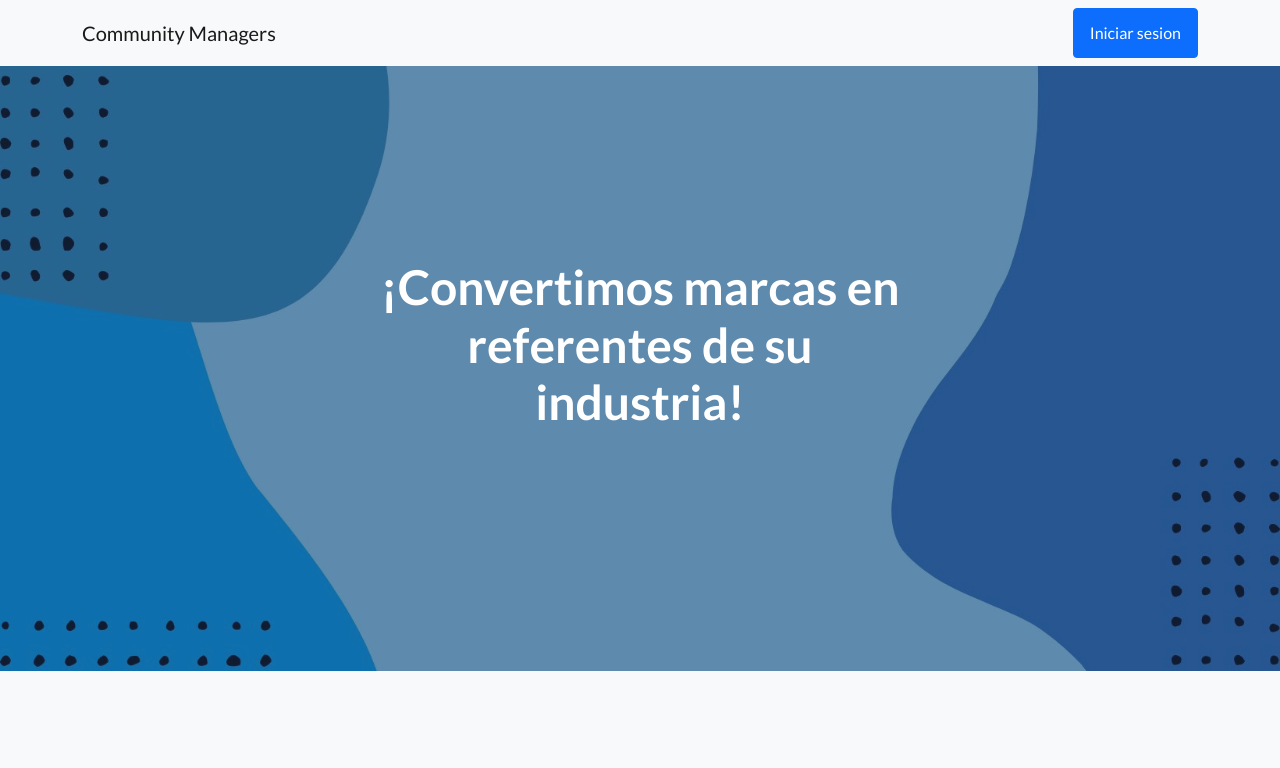
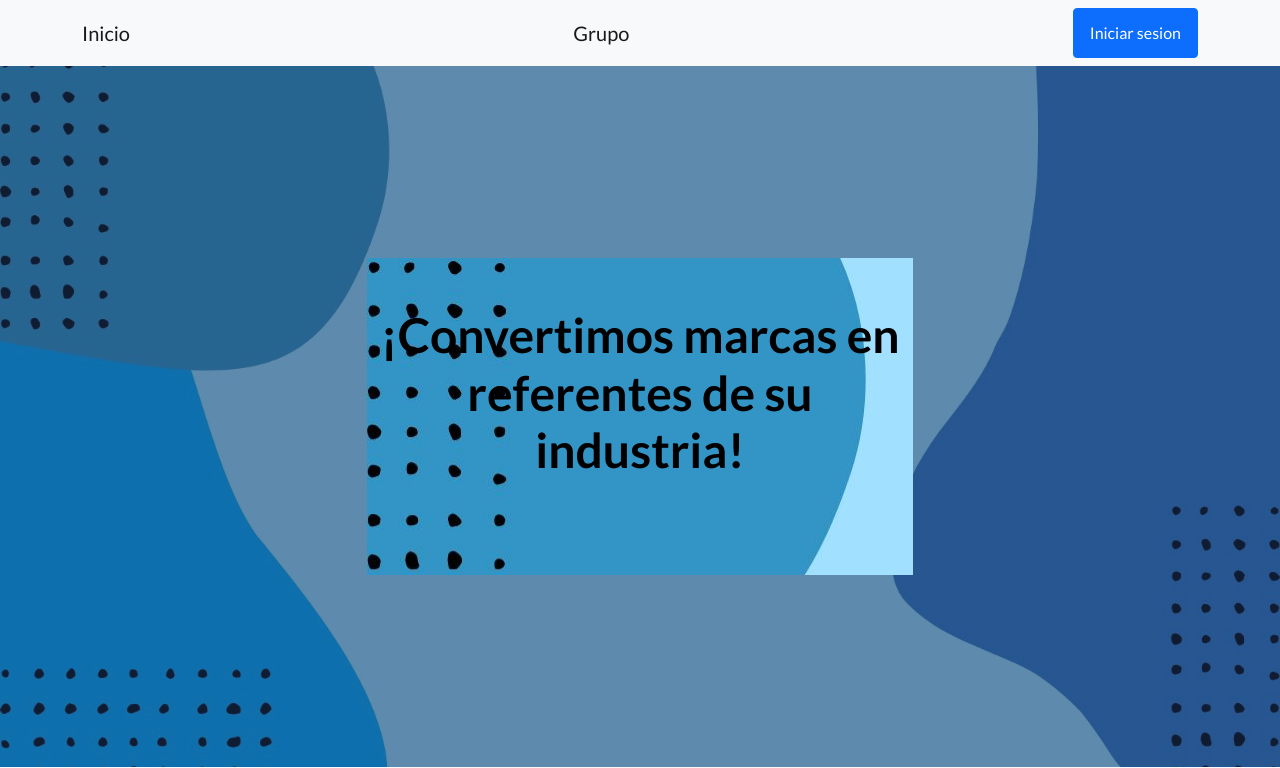
Before and after one commit to DaiOjeda/ProyectoFinal, a Django app: template templates/AppCommunity/grupo.html in a window 1280 px wide. Shown: the top 768 px of the page. Run offline with Django 4.2, Linux system fonts and the light colour scheme; the template is opened without the code that fills it, so the values that code supplies are empty; some libraries are stand-ins or nearby versions.

Commit message:
se agregan botones

```diff
--- a/AppCommunity/admin.py
+++ b/AppCommunity/admin.py
@@ -1,4 +1,5 @@
 from django.contrib import admin
-from AppCommunity.models import Grupo
+from AppCommunity.models import Grupo, Integrante
 
 admin.site.register(Grupo)
+admin.site.register(Integrante)
--- a/AppCommunity/urls.py
+++ b/AppCommunity/urls.py
@@ -4,6 +4,7 @@ from AppCommunity.views import *
 urlpatterns = [
     path('', inicio, name='AppCommunityInicio'),
     path('grupo/', grupo, name='AppCommunityGrupo'),
-    path('eliminar_grupo/', eliminar_grupo, name='AppCommunityEliminarGrupo'),
-    path('editar_grupo/', editar_grupo, name='AppCommunityEditarGrupo')
+    path('grupo_formulario/', grupo_formulario, name='AppCommunityGrupoFormulario'),
+    path('eliminar_grupo/<int:camada>', eliminar_grupo, name='AppCommunityEliminarGrupo'),
+    path('editar_grupo/>int:camada>', editar_grupo, name='AppCommunityEditarGrupo')
 ]
--- a/AppCommunity/views.py
+++ b/AppCommunity/views.py
@@ -8,7 +8,7 @@ def inicio(request):
     contexto = {
         'valor1': "este es un valor"
     }
-    return render(request, 'AppCommunity/index.html', contexto)
+    return render(request, 'index.html', contexto)
 def grupo(request):
     grupos = Grupo.objects.all()
     contexto = {
--- a/ProyectoFinal/urls.py
+++ b/ProyectoFinal/urls.py
@@ -16,9 +16,13 @@ Including another URLconf
 from django.contrib import admin
 from django.shortcuts import redirect
 from django.urls import path, include
+from django.conf.urls import handler404
+from
 
 urlpatterns = [
     path('', lambda req: redirect('AppCommunityInicio')),
     path('admin/', admin.site.urls),
-    path('AppCommunity', include('AppCommunity.urls'))
+    path('AppCommunity/', include('AppCommunity.urls'))
 ]
+
+handler404 =
--- a/templates/AppCommunity/index.html
+++ b/templates/index.html
@@ -20,7 +20,8 @@
         <!-- Navigation-->
         <nav class="navbar navbar-light bg-light static-top">
             <div class="container">
-                <a class="navbar-brand" href="#!">Community Managers</a>
+                <a class="navbar-brand" href="{% url 'AppCommunityInicio' %}">Inicio</a>
+                <a class="navbar-brand" href="{% url 'AppCommunityGrupo' %}">Grupo</a>
                 <a class="btn btn-primary" href="#signup">Iniciar sesion</a>
             </div>
         </nav>
@@ -29,7 +30,9 @@
             <div class="container position-relative">
                 <div class="row justify-content-center">
                     <div class="col-xl-6">
-                        <div class="text-center text-white">
+                        <div class="text-center text-black">
+                            <!-- Header - set the background image for the header in the line below-->
+                            <div class="py-5 bg-image-full" style="background-image: url('/static/assets/img/bg-masthead.jpg')">
                             <!-- Page heading-->
                             <h1 class="mb-5">¡Convertimos marcas en referentes de su industria!</h1>
                             <!-- Signup form-->
@@ -40,6 +43,7 @@
                             <!-- To make this form functional, sign up at-->
                             <!-- https://startbootstrap.com/solution/contact-forms-->
                             <!-- to get an API token!-->
+                            </div>
                         </div>
                     </div>
                 </div>
```
Also changed, not shown: ProyectoFinal/settings.py (+6 -4 lines), templates/AppCommunity/grupo_formulario.html (added, +19 -0 lines), db.sqlite3.
